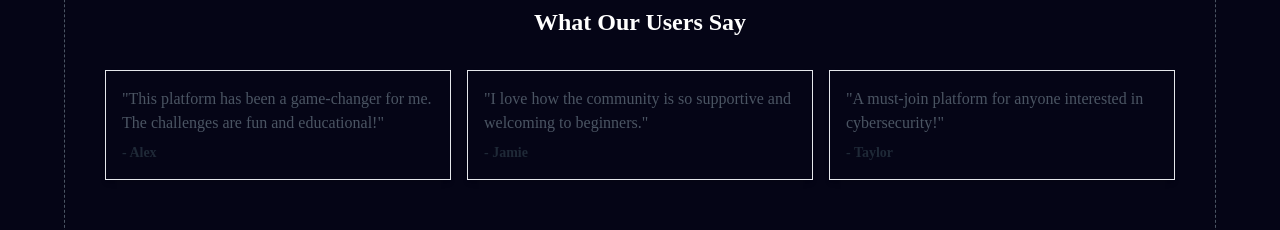
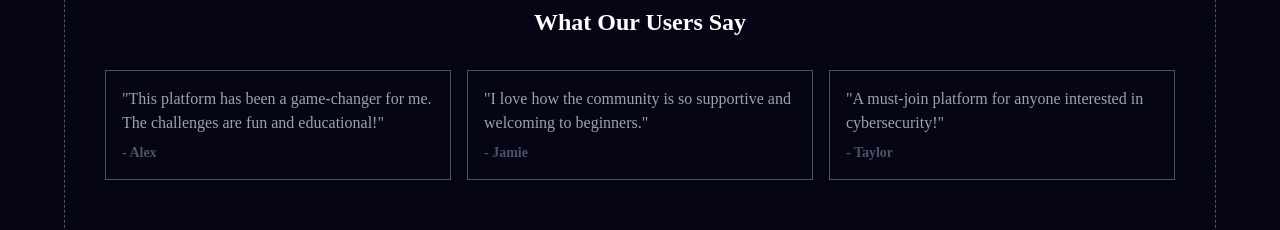
Before and after one commit to devit7/coder-ctf, a React (Vite) app: page / in a window 1280 px wide. Shown: the part 517-747 px from the top of the page. Built offline with nearby package versions, Linux system fonts and the light colour scheme; no server answers; a web font is replaced by a local one.

Commit message:
fixing: 404 when reload

```diff
--- a/src/components/RegisterForm.tsx
+++ b/src/components/RegisterForm.tsx
@@ -25,16 +25,26 @@ import { useToast } from "@/hooks/use-toast"
 import ButtonLoading from "./ButtonLoading"
 
 const registerSchema = z.object({
-    name: z.string().min(2, "Name must be at least 2 characters"),
-    username: z.string().min(2, "Username must be at least 2 characters"),
-    email: z.string().email("Invalid email address"),
+    name: z.string()
+        .min(2, "Name must be at least 2 characters")
+        .max(50, "Name cannot exceed 50 characters"),
+    username: z.string()
+        .min(2, "Username must be at least 2 characters")
+        .max(15, "Username cannot exceed 15 characters"),
+    email: z.string()
+        .email("Invalid email address")
+        .max(100, "Email cannot exceed 100 characters"),
     password: z.string()
         .min(8, "Password must be at least 8 characters")
+        .max(64, "Password cannot exceed 64 characters")
         .regex(/[A-Z]/, "Password must contain at least one uppercase letter")
         .regex(/[a-z]/, "Password must contain at least one lowercase letter")
         .regex(/[0-9]/, "Password must contain at least one number"),
-    password_confirmation: z.string(),
-    institution: z.string().min(2, "Institution must be at least 2 characters"),
+    password_confirmation: z.string()
+        .max(64, "Password confirmation cannot exceed 64 characters"),
+    institution: z.string()
+        .min(2, "Institution must be at least 2 characters")
+        .max(100, "Institution cannot exceed 100 characters"),
 }).refine((data) => data.password === data.password_confirmation, {
     message: "Passwords don't match",
     path: ["password_confirmation"],
@@ -60,7 +70,7 @@ export function RegisterForm({
     })
     // Logic
     const { toast } = useToast()
-    const { mutate, isPending} = useRegisterApi()
+    const { mutate, isPending } = useRegisterApi()
 
     const onSubmit = async (data: RegisterFormValues) => {
         // TODO: Implement registration logic
@@ -193,7 +203,7 @@ export function RegisterForm({
                                 )}
                             />
                             {
-                                isPending ? <ButtonLoading  />:
+                                isPending ? <ButtonLoading /> :
                                     <Button type="submit" className="w-full">
                                         Register
                                     </Button>
--- a/src/components/UserList.tsx
+++ b/src/components/UserList.tsx
@@ -1,6 +1,8 @@
 import React from "react";
 import { useState } from 'react';
 import DataTable, { TableColumn, createTheme } from 'react-data-table-component';
+import HandleFormatTime from './HandleFormatTime';
+
 
 
 type DataRow = {
@@ -29,7 +31,7 @@ const columns: TableColumn<DataRow>[] = [
     },
     {
         name: 'Join Date',
-        selector: row => row.joindate,
+        selector: row => HandleFormatTime(row.joindate),
         sortable: true,
     },
 
--- a/src/pages/Home.tsx
+++ b/src/pages/Home.tsx
@@ -52,23 +52,23 @@ const Home = () => {
         <div className="mt-16">
           <h2 className="text-2xl font-semibold text-center">What Our Users Say</h2>
           <div className="mt-8 grid grid-cols-1 md:grid-cols-3 gap-4">
-            <div className="p-4 border rounded-lg shadow-md">
-              <p className="text-gray-600">
+            <div className="p-4 border border-gray-600 rounded-lg shadow-md">
+              <p className="text-gray-400">
                 "This platform has been a game-changer for me. The challenges are fun and educational!"
               </p>
-              <span className="block mt-2 text-sm font-semibold text-gray-800">- Alex</span>
+              <span className="block mt-2 text-sm font-semibold text-gray-600">- Alex</span>
             </div>
-            <div className="p-4 border rounded-lg shadow-md">
-              <p className="text-gray-600">
+            <div className="p-4 border border-gray-600 rounded-lg shadow-md">
+              <p className="text-gray-400">
                 "I love how the community is so supportive and welcoming to beginners."
               </p>
-              <span className="block mt-2 text-sm font-semibold text-gray-800">- Jamie</span>
+              <span className="block mt-2 text-sm font-semibold text-gray-600">- Jamie</span>
             </div>
-            <div className="p-4 border rounded-lg shadow-md">
-              <p className="text-gray-600">
+            <div className="p-4 border border-gray-600 rounded-lg shadow-md">
+              <p className="text-gray-400">
                 "A must-join platform for anyone interested in cybersecurity!"
               </p>
-              <span className="block mt-2 text-sm font-semibold text-gray-800">- Taylor</span>
+              <span className="block mt-2 text-sm font-semibold text-gray-600">- Taylor</span>
             </div>
           </div>
         </div>
```
Also changed, not shown: vercel.json (added). Lines whose indentation alone changed are shown as unchanged.
